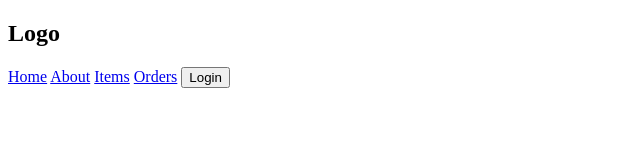
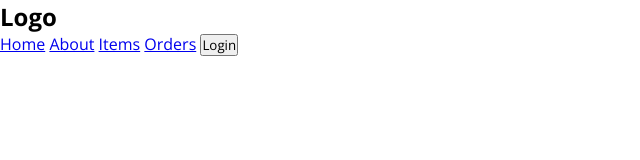
Before and after one commit to NishiniRoshala/INT_FINAL, a plain HTML site: page index.html in a window 1280 px wide. Shown: the whole page, without its empty margins (0-640 px from the left). Drawn offline with nearby package versions, Linux system fonts and the light colour scheme.

Commit message:
Add files via upload
css

```diff
--- a/Style.css
+++ b/Style.css
@@ -1 +1,9 @@
 @import url('https://fonts.googleapis.com/css2?family=Open+Sans:wght@300;400;500;600;700;800&display=swap');
+
+
+* {
+    margin: 0;
+    padding: 0;
+    box-sizing: border-box;
+    font-family: 'Open Sans', sans-serif;
+}
```
